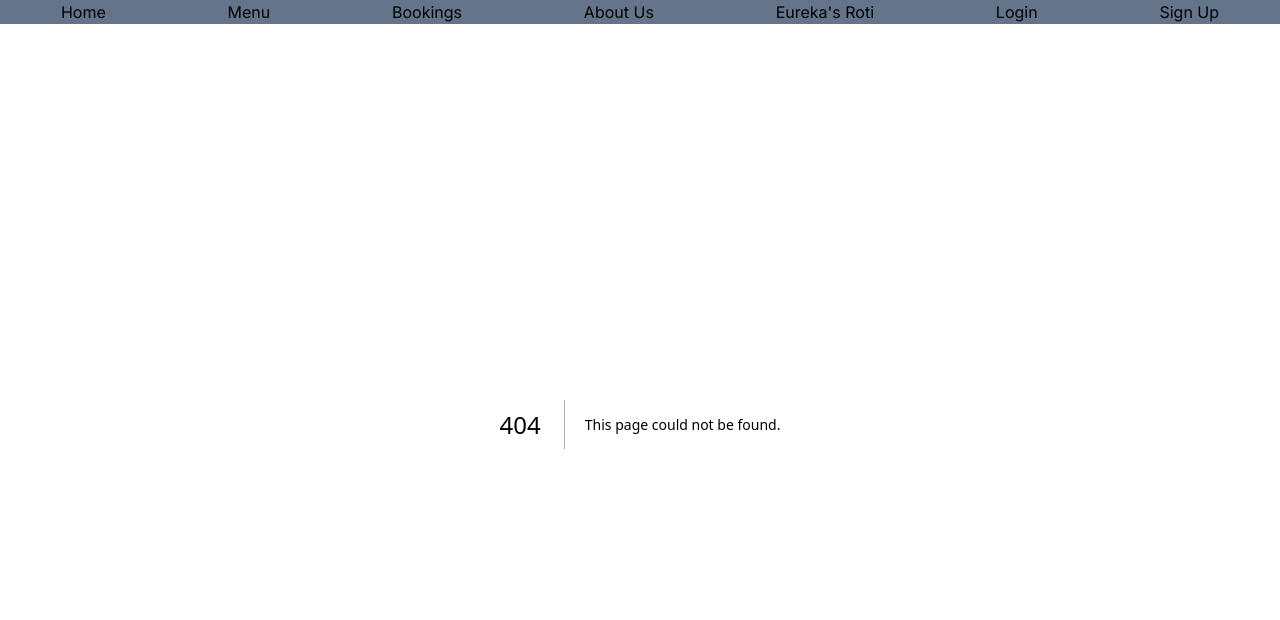
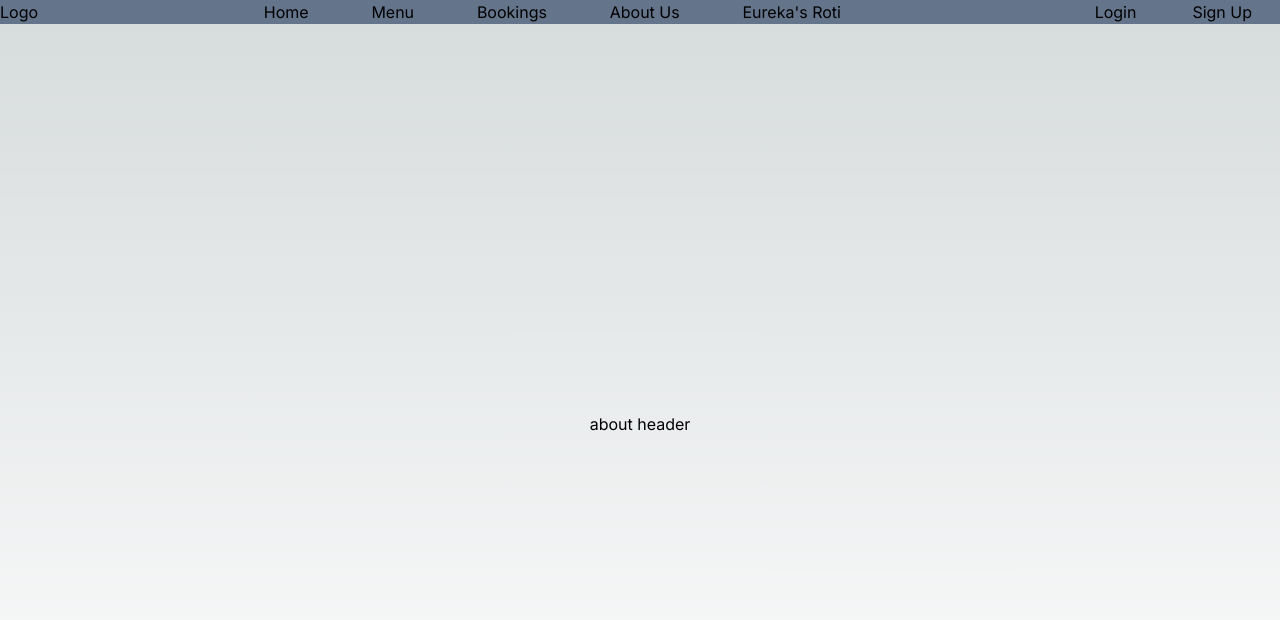
Before and after one commit to MJPitkin/mocktail-bar, a Next.js app: page /about in a window 1280 px wide. Before the commit this address had no page. Shown: the top 620 px of the page. Built offline with nearby package versions, Linux system fonts and the light colour scheme.

Commit message:
added routes for main navbar pages, tweaked navbar css to attempt to space it closer to the figma design

```diff
--- /dev/null
+++ b/app/about/page.js
@@ -0,0 +1,11 @@
+import React from 'react'
+
+export default function about() {
+  return (
+    <main className="flex min-w-screen min-h-screen flex-col flex-wrap items-center justify-evenly p-24">
+    <div>
+        <h1>about header</h1>
+        </div>
+    </main>
+  )
+}
--- /dev/null
+++ b/app/eureka/page.js
@@ -0,0 +1,7 @@
+import React from 'react'
+
+export default function eureka() {
+  return (
+    <div>eureka</div>
+  )
+}
--- /dev/null
+++ b/app/login/page.js
@@ -0,0 +1,7 @@
+import React from 'react'
+
+export default function login() {
+  return (
+    <div>login</div>
+  )
+}
--- /dev/null
+++ b/app/signup/page.js
@@ -0,0 +1,7 @@
+import React from 'react'
+
+export default function signup() {
+  return (
+    <div>signup</div>
+  )
+}
--- a/components/Navbar.js
+++ b/components/Navbar.js
@@ -3,14 +3,20 @@ import React from 'react'
 
 export default function Navbar() {
   return (
-    <div className='w-full bg-slate-500 flex justify-around'>
-        <Link href="/" className='hover:text-white'>Home</Link>
-        <Link href="/menu" className='hover:text-white'>Menu</Link>
-        <Link href="/bookings" className='hover:text-white'>Bookings</Link>
-        <Link href="/about" className='hover:text-white'>About Us</Link>
-        <Link href="/eureka" className='hover:text-white'>Eureka's Roti</Link>
-        <Link href="/login" className='hover:text-white'>Login</Link>
-        <Link href="/signup" className='hover:text-white'>Sign Up</Link>
+    <div className='w-full bg-slate-500 flex justify-between'>
+      <h1>Logo</h1>
+        <div className='w-1/2 flex justify-around'>
+
+        <Link href="/" className='text-black hover:text-white'>Home</Link>
+        <Link href="/menu" className='text-black hover:text-white'>Menu</Link>
+        <Link href="/bookings" className='text-black hover:text-white'>Bookings</Link>
+        <Link href="/about" className='text-black hover:text-white'>About Us</Link>
+        <Link href="/eureka" className='text-black hover:text-white'>Eureka&apos;s Roti</Link>
+        </div>
+        <div className='w-1/6 flex justify-around'>
+        <Link href="/login" className='text-black hover:text-white'>Login</Link>
+        <Link href="/signup" className='text-black hover:text-white'>Sign Up</Link>
+        </div>
     </div>
   )
 }
```
